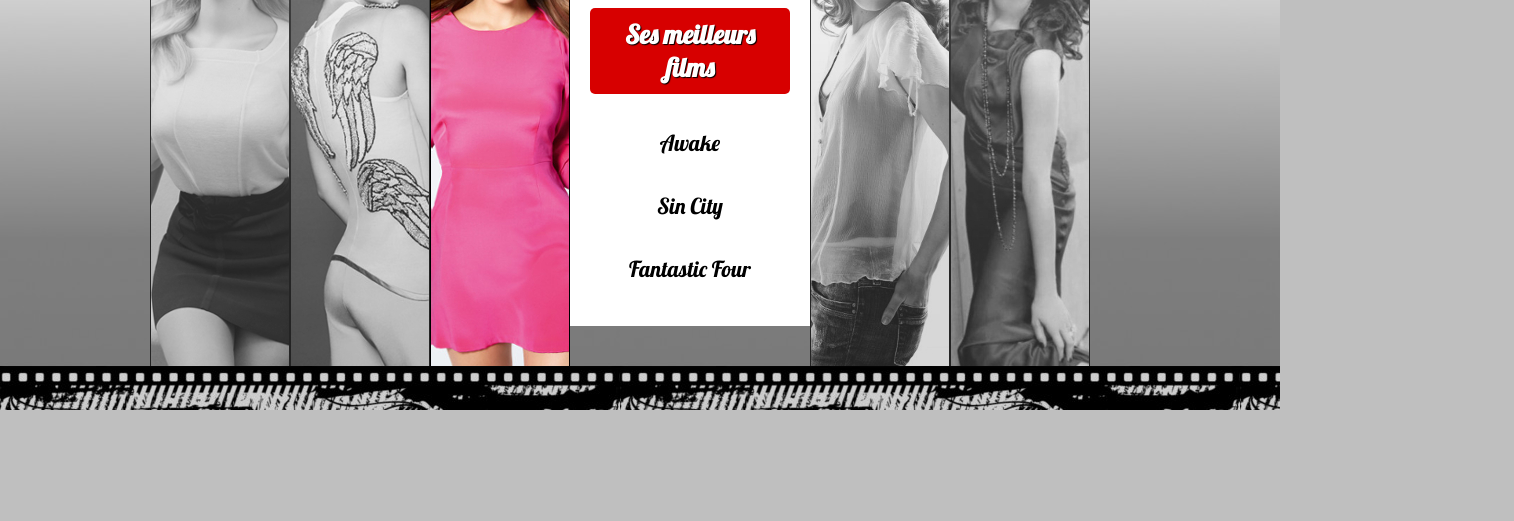
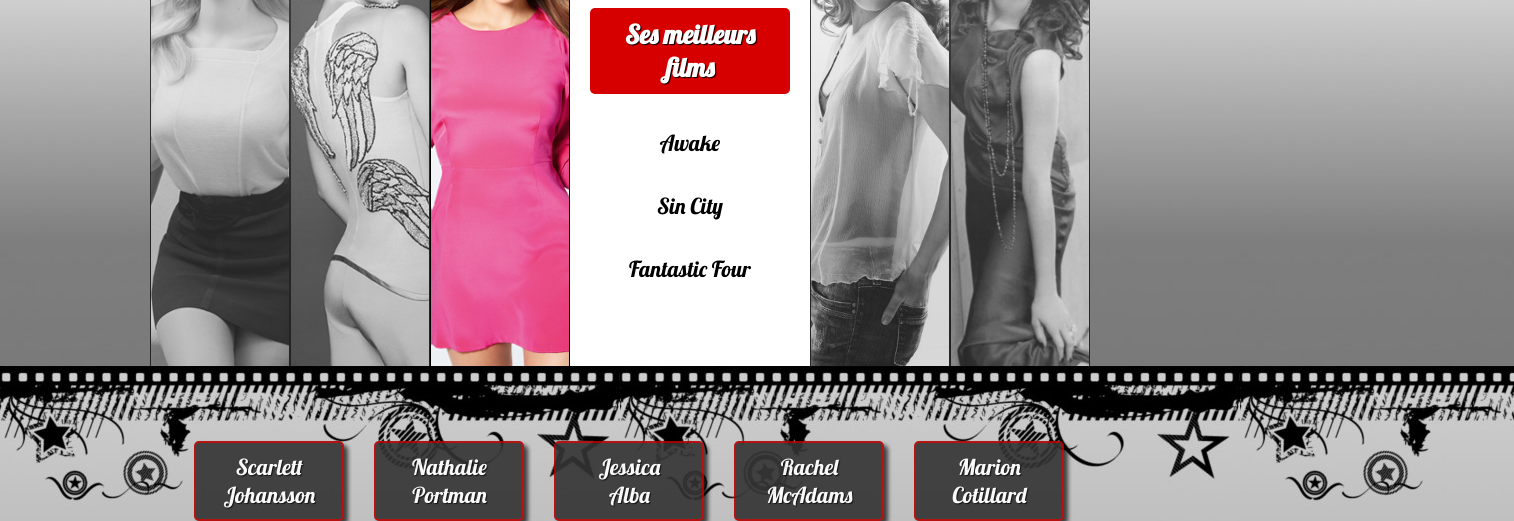
Before and after one commit to devNicolasNmk/jqueryPage, a plain HTML site: page index.html in a window 1280 px wide. Shown: the part 390-911 px from the top of the page, 1514 px wide, since content can reach past the window. Before the commit the page ends 800 px from the top, so only its background shows below. Drawn offline with nearby package versions, Linux system fonts and the light colour scheme.

Commit message:
ajout du html et css pour les boutons

```diff
--- a/assets/css/style.css
+++ b/assets/css/style.css
@@ -38,7 +38,7 @@ header h1 {
 }
 
 #main-menu ul li {
-    float : left;
+    float: left;
     width: 140px;
     height: 500px;
     overflow: hidden;
@@ -47,7 +47,7 @@ header h1 {
 
 .bw {
     position: absolute;
-    left : 0;
+    left: 0;
     width: 140px;
     height: 500px;
     cursor: pointer;
@@ -82,9 +82,9 @@ header h1 {
 
 .description {
     position: absolute;
-    left : 140px;
+    left: 140px;
     width: 240px;
-    height: 460px;
+    height: 500px;
     padding: 20px;
     background: #fff;
 }
@@ -120,5 +120,40 @@ header h1 {
     color: #000;
     text-align: center;
 
+}
 
+/* buttons-menu */
+
+#buttons-menu ul{
+    float: left;
+    position: relative;
+    left: 48%;
+    text-align: center;
+    padding-top: 75px
 }
+
+.button{
+    float: left;
+    width: 150px;
+    margin-left: 30px;
+    padding: 10px 0;
+    position: relative;
+    right: 50%;
+    text-shadow: 1px 1px 1px #000;
+    font-family: "lobster", sans-serif;
+    text-align: center;
+    color: #fff;
+    border-radius: 5px;
+    box-shadow: 4px 4px 4px rgba(0,0,0,0.75);
+    background: #333;
+    border : 2px solid #b70000;
+    font-size:  22px;
+    cursor: pointer;
+    opacity: 0.9;
+}
+
+.button:hover{
+    background-color: #b70000;
+    border: 2px solid #333;
+    font-size : 24px;
+}
--- a/assets/js/app.js
+++ b/assets/js/app.js
@@ -1,7 +1,7 @@
 $(function () {
     let mainMenuItems = $("#main-menu ul").children("li"),
         totalMainMenuItems = mainMenuItems.length,
-        openedIndex = 2; // -1 => menu fermé
+        openedIndex = 2; // animation de depart
 
     let init = function () {
         bindEvents();
@@ -17,7 +17,7 @@ $(function () {
                 item = mainMenuItems.eq(newIndex);
             if (openedIndex == newIndex) {
                 animateItem(item, false, 250);
-                openedIndex = -1;
+                openedIndex = -1;// menu fermé
             } else {
                 if (validIndex(newIndex)) {
                     animateItem(mainMenuItems.eq(openedIndex), false, 250);
--- a/index.html
+++ b/index.html
@@ -81,10 +81,20 @@
                     <h3>Ses meilleurs films</h3>
                     <p>Jeux d'enfants</p>
                     <p>Les petits Mouchoirs</p>
-                    <p>Inception class=""</p>
+                    <p>Inception</p>
                 </div>
 
             </li>
+        </ul>
+    </section>
+
+    <section id="buttons-menu">
+        <ul>
+            <li class="button">Scarlett<br>Johansson</li>
+            <li class="button">Nathalie<br>Portman</li>
+            <li class="button">Jessica<br>Alba</li>
+            <li class="button">Rachel<br>McAdams</li>
+            <li class="button">Marion<br>Cotillard</li>
         </ul>
     </section>
 
```
Also changed, not shown: 1 other file.
